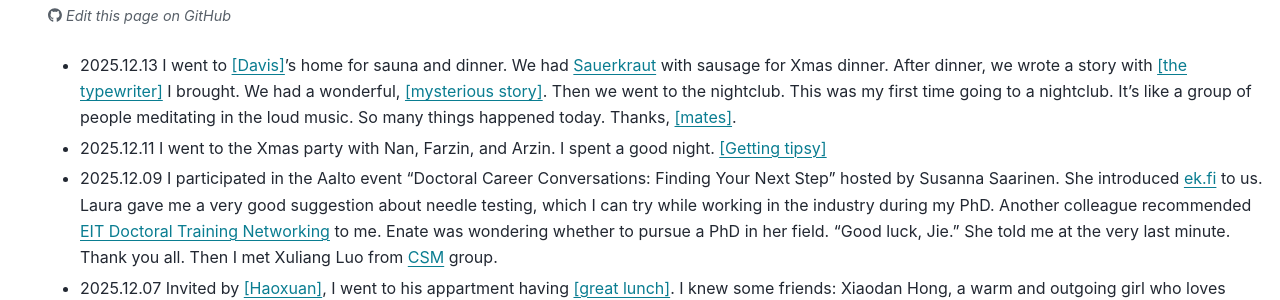
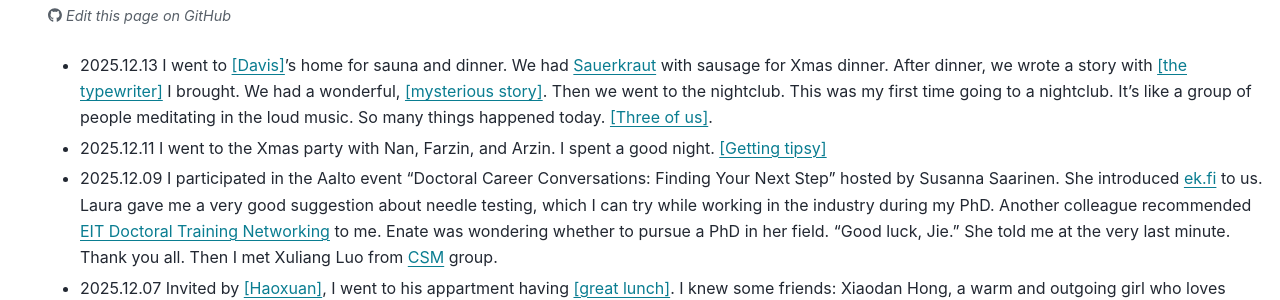
Before and after one commit to way2ml/way2ml.github.io, a Sphinx documentation site: the page built from doc/moments.md, in a window 1280 px wide and 900 px high. Shown: the part 163-463 px from the top of the window. Built offline with Sphinx 7.4.7 and the PyData theme 0.15.4, drawn with Linux system fonts in a browser that asks for light colours; comment, search, counter and statistics services are not loaded.

Commit message:
Revise moment entry for December 13, 2025
Updated the description of a memorable day, changing the last sentence to highlight the three friends present.

```diff
--- a/doc/moments.md
+++ b/doc/moments.md
@@ -4,7 +4,7 @@ comment: True
 ---
 
 # Moments
-- 2025.12.13 I went to <a href="./_static/moments/20251213_davis.jpeg" target="_blank" rel="noopener">[Davis]</a>'s home for sauna and dinner. We had [Sauerkraut](https://en.wikipedia.org/wiki/Sauerkraut) with sausage for Xmas dinner. After dinner, we wrote a story with <a href="./_static/moments/20251213_type.jpeg" target="_blank" rel="noopener">[the typewriter]</a> I brought. We had a wonderful, <a href="./_static/moments/20251213_story.jpeg" target="_blank" rel="noopener">[mysterious story]</a>. Then we went to the nightclub. This was my first time going to a nightclub. It's like a group of people meditating in the loud music. So many things happened today. Thanks, <a href="./_static/moments/20251213_smile.jpeg" target="_blank" rel="noopener">[mates]</a>.
+- 2025.12.13 I went to <a href="./_static/moments/20251213_davis.jpeg" target="_blank" rel="noopener">[Davis]</a>'s home for sauna and dinner. We had [Sauerkraut](https://en.wikipedia.org/wiki/Sauerkraut) with sausage for Xmas dinner. After dinner, we wrote a story with <a href="./_static/moments/20251213_type.jpeg" target="_blank" rel="noopener">[the typewriter]</a> I brought. We had a wonderful, <a href="./_static/moments/20251213_story.jpeg" target="_blank" rel="noopener">[mysterious story]</a>. Then we went to the nightclub. This was my first time going to a nightclub. It's like a group of people meditating in the loud music. So many things happened today. <a href="./_static/moments/20251213_smile.jpeg" target="_blank" rel="noopener">[Three of us]</a>.
 - 2025.12.11 I went to the Xmas party with Nan, Farzin, and Arzin. I spent a good night. <a href="./_static/moments/20251211_xmas.jpg" target="_blank" rel="noopener">[Getting tipsy]</a>
 - 2025.12.09 I participated in the Aalto event "Doctoral Career Conversations: Finding Your Next Step" hosted by Susanna Saarinen. She introduced [ek.fi](https://ek.fi/en/) to us.  Laura gave me a very good suggestion about needle testing, which I can try while working in the industry during my PhD. Another colleague recommended [EIT Doctoral Training Networking](https://www.eiturbanmobility.eu/what-we-offer/education-and-training/doctoral-training-programme/) to me. Enate was wondering whether to pursue a PhD in her field. "Good luck, Jie." She told me at the very last minute.  Thank you all. Then I met Xuliang Luo from [CSM](https://www.aalto.fi/en/department-of-applied-physics/complex-systems-and-materials-csm) group.
 - 2025.12.07 Invited by <a href="./_static/moments/20251207_HaoxuanYou.jpeg" target="_blank" rel="noopener">[Haoxuan]</a>, I went to his appartment having <a href="./_static/moments/20251207_HaoxuanYou_and_XiLin.jpeg" target="_blank" rel="noopener">[great lunch]</a>. I knew some friends: Xiaodan Hong, a warm and outgoing girl who loves cooking and JJ Lin; Ziyi Fang, a new PhD. He made braised pork belly with skin; Yuhuang Fang, a PhD. He looks like Yoga Lin; Zhen Lin, who just got his PhD and plans to go back to China; and another host, Xi Lin. The garlic shrimp and salmon soup he made were insanely good. Thanks, guys. This was a wonderful Sunday. <a href="./_static/moments/20251207_all.jpg" target="_blank" rel="noopener">[Photo before lunch]</a>
```
